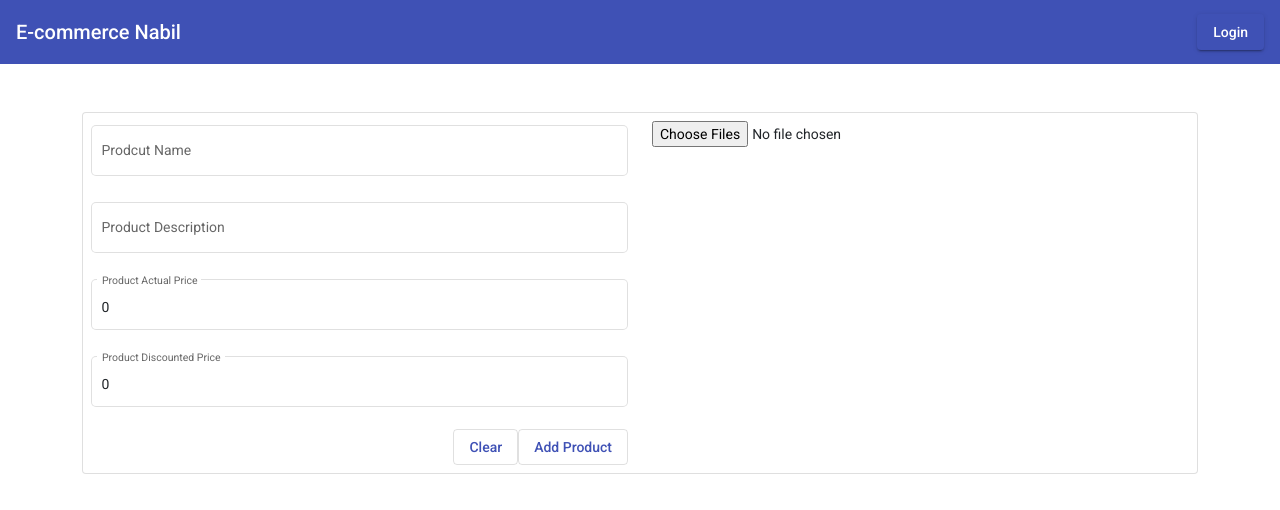
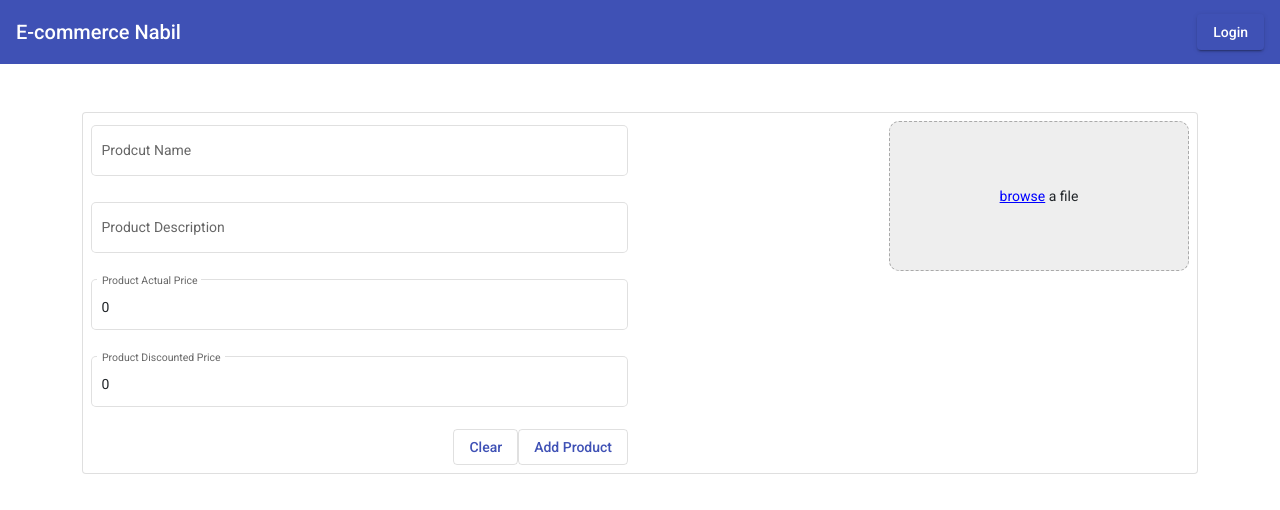
Before and after one commit to nabilidrissi/ecommerce_frontend, an Angular app: page /addNewProduct in a window 1280 px wide. Shown: the top 510 px of the page. Built offline with nearby package versions, Linux system fonts and the light colour scheme.

Commit message:
upload photos by drag and drop

```diff
--- a/src/app/add-new-product/add-new-product.component.css
+++ b/src/app/add-new-product/add-new-product.component.css
@@ -0,0 +1,37 @@
+mat-grid-tile{
+    border: 1px solid #c19320;
+}
+.btn-remove-image{
+  position: absolute;
+    cursor: pointer;
+    top: -30px;
+    right: -29px;
+    background-color: red;
+    color: white;
+    border-radius: 50%;
+    width: 20px;
+    height: auto;
+    text-align: center;
+}
+.dropzone{
+  height: 150px;
+  min-width: 100px;
+  display: table;
+  background-color: #eee;
+  width: 300px;
+  border: dashed 1px #aaa;
+  border-radius: 10px;
+  margin-left: auto;
+  marign-right:auto;
+}
+.text-wrapper{
+  display: table-cell;
+  vertical-align: middle;
+}
+ .centred{
+   text-align: center;
+ }
+ .browse-button{
+   color: blue;
+   cursor: pointer;
+ }
--- a/src/app/add-new-product/add-new-product.component.html
+++ b/src/app/add-new-product/add-new-product.component.html
@@ -27,7 +27,34 @@
 
             </div>
             <div class="col-6">
-                <input type="file" multiple value="select" #selectFile (change)="onFileSelected($event)" >
+                <div>
+                    <div class="dropzone"
+                         appDrag
+                    (files)="fileDropped($event)">
+                        <div class="text-wrapper">
+                            <div class="centred"><a (click)="selectFile.click()" class="browse-button">browse</a>  a file</div>
+
+                        </div>
+
+                    </div>
+                <input type="file" multiple value="select" #selectFile (change)="onFileSelected($event)"  style="display: none;">
+                </div>
+                <div class="mt-5">
+                    <div class="row">
+                        <mat-grid-list cols="4" rowHeight="1:1">
+                            <mat-grid-tile *ngFor="let file of product.productImages; let i=index;">
+                                <div style="position: relative;">
+                                    <span class="btn-remove-image" (click)="removeImages(i)">X</span>
+                                    <img [src]="file.url" width="100px"  height="100px">
+
+                                </div>
+                            </mat-grid-tile>
+
+                        </mat-grid-list>
+                    </div>
+
+
+                </div>
 
             </div>
 
--- a/src/app/add-new-product/add-new-product.component.ts
+++ b/src/app/add-new-product/add-new-product.component.ts
@@ -54,5 +54,13 @@ export class AddNewProductComponent implements OnInit {
       this.product.productImages.push(fileImage);
     }
   }
+ removeImages(i: number){
+    this.product.productImages.splice(i,1);
 
+ }
+
+  fileDropped(fileImage: FileImage){
+    this.product.productImages.push(fileImage);
+
+  }
 }
--- /dev/null
+++ b/src/app/drag.directive.ts
@@ -0,0 +1,45 @@
+import {Directive, HostBinding, HostListener, Output} from '@angular/core';
+import {FileImage} from './models/file-image.model';
+import {DomSanitizer} from '@angular/platform-browser';
+import {EventEmitter} from '@angular/core';
+import * as url from 'url';
+
+@Directive({
+  selector: '[appDrag]'
+})
+export class DragDirective {
+  @Output() files: EventEmitter<FileImage> = new EventEmitter();
+ @HostBinding("style.background") private background = "#eee";
+
+  constructor(private sanitizer: DomSanitizer) { }
+   @HostListener("dragover",["$event"])
+  public onDragOver(evt: DragEvent){
+    evt.preventDefault();
+    evt.stopPropagation();
+    this.background = "#999";
+
+  }
+  @HostListener("dragleave",["$event"])
+  public onDragLeave(evt: DragEvent){
+    evt.preventDefault();
+    evt.stopPropagation();
+    this.background = "#eee";
+
+  }
+  @HostListener("drop",["$event"])
+  public onDrop(evt: DragEvent) {
+    evt.preventDefault();
+    evt.stopPropagation();
+    this.background = "#eee";
+    let fileImage: FileImage = null;
+    const file = evt.dataTransfer.files[0];
+    const url = this.sanitizer.bypassSecurityTrustUrl(window.URL.createObjectURL(file));
+
+    fileImage ={file, url};
+    this.files.emit(fileImage);
+
+
+
+  }
+
+}
```
Also changed, not shown: src/app/app.module.ts (+6 -2 lines), 1 other file (tests, documents, lock files or other folders).
